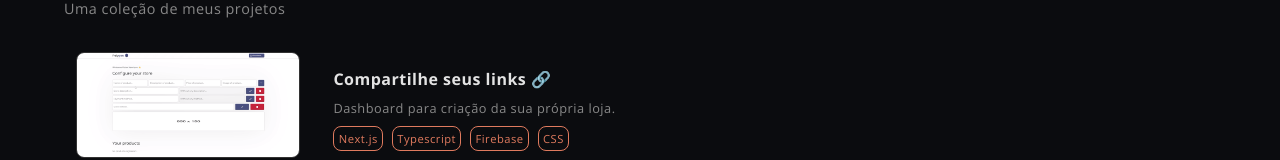
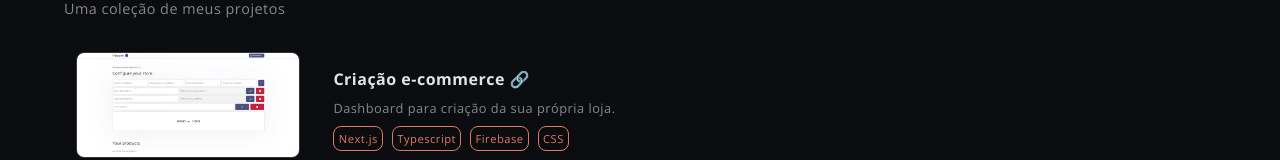
Before and after one commit to vitinhohnbas/Portfolio, a React (Create React App) app: page / in a window 1280 px wide. Shown: the part 429-589 px from the top of the page. Built offline with nearby package versions, Linux system fonts and the light colour scheme; the HTML template or start-up script is replaced by a standard one.

Commit message:
Update Home.js

```diff
--- a/src/pages/Home/Home.js
+++ b/src/pages/Home/Home.js
@@ -76,7 +76,7 @@ const Home = () => {
         <div onClick={handlePolygon} className={styles.containerProjects}>
           <img src={polygon}  alt='Polygon'/>
           <div className={styles.divTextProjects}>
-            <h1>Compartilhe seus links 🔗</h1>
+            <h1>Criação e-commerce 🔗</h1>
             <p>Dashboard para criação da sua própria loja.</p>
             <ul>
               <li>Next.js</li>
```
